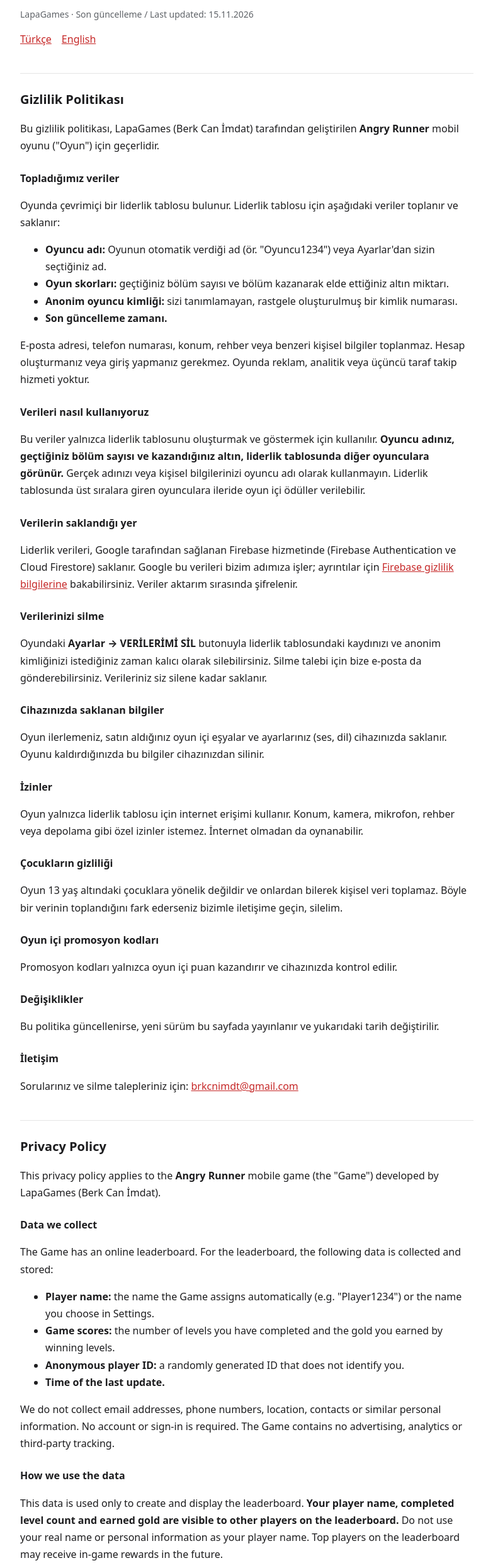
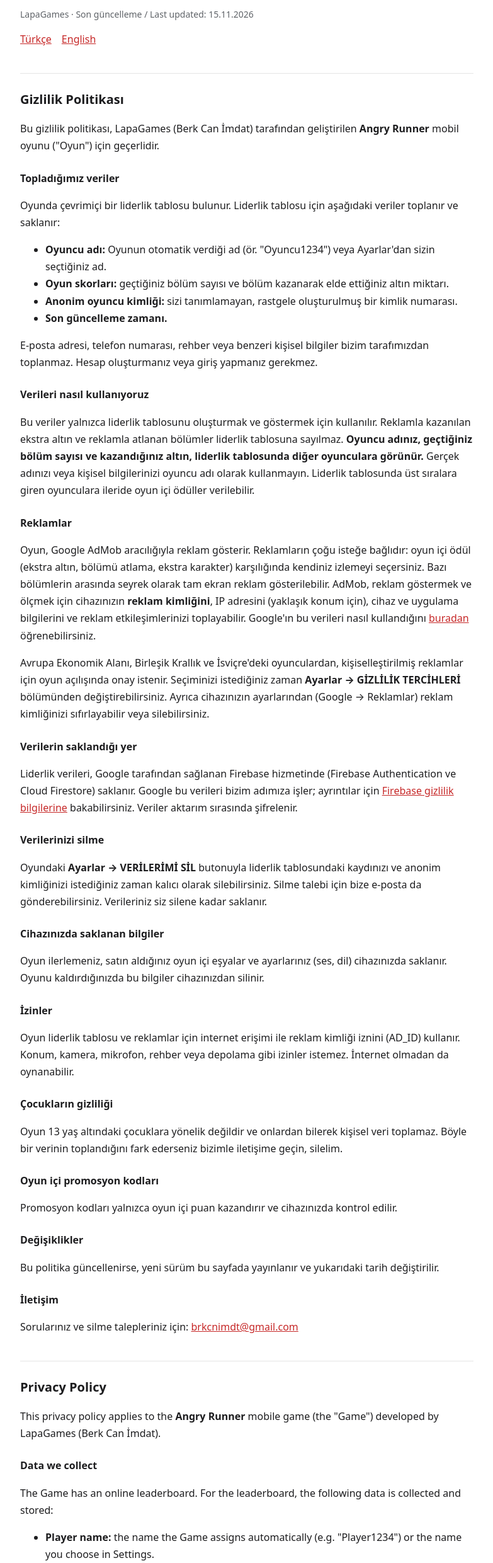
Before and after one commit to BRKCN58/angry-runner-privacy, a plain HTML site: page index.html in a window 1280 px wide. Shown: the part 79-2560 px from the top of the page at 63% size, without its empty margins (248-1031 px from the left). Drawn offline with Linux system fonts and the light colour scheme.

Commit message:
Gizlilik politikası: AdMob reklamları ve onay seçenekleri eklendi
Co-Authored-By: Claude Opus 5.5 <noreply@anthropic.com>

```diff
--- a/index.html
+++ b/index.html
@@ -36,13 +36,16 @@
       <li><strong>Anonim oyuncu kimliği:</strong> sizi tanımlamayan, rastgele oluşturulmuş bir kimlik numarası.</li>
       <li><strong>Son güncelleme zamanı.</strong></li>
     </ul>
-    <p>E-posta adresi, telefon numarası, konum, rehber veya benzeri kişisel bilgiler toplanmaz. Hesap oluşturmanız veya giriş yapmanız gerekmez. Oyunda reklam, analitik veya üçüncü taraf takip hizmeti yoktur.</p>
+    <p>E-posta adresi, telefon numarası, rehber veya benzeri kişisel bilgiler bizim tarafımızdan toplanmaz. Hesap oluşturmanız veya giriş yapmanız gerekmez.</p>
 
     <h3>Verileri nasıl kullanıyoruz</h3>
-    <p>Bu veriler yalnızca liderlik tablosunu oluşturmak ve göstermek için kullanılır. <strong>Oyuncu adınız, geçtiğiniz bölüm sayısı ve kazandığınız altın, liderlik tablosunda diğer oyunculara görünür.</strong> Gerçek adınızı veya kişisel bilgilerinizi oyuncu adı olarak kullanmayın. Liderlik tablosunda üst sıralara giren oyunculara ileride oyun içi ödüller verilebilir.</p>
+    <p>Bu veriler yalnızca liderlik tablosunu oluşturmak ve göstermek için kullanılır. Reklamla kazanılan ekstra altın ve reklamla atlanan bölümler liderlik tablosuna sayılmaz. <strong>Oyuncu adınız, geçtiğiniz bölüm sayısı ve kazandığınız altın, liderlik tablosunda diğer oyunculara görünür.</strong> Gerçek adınızı veya kişisel bilgilerinizi oyuncu adı olarak kullanmayın. Liderlik tablosunda üst sıralara giren oyunculara ileride oyun içi ödüller verilebilir.</p>
 
-    <h3>Verilerin saklandığı yer</h3>
-    <p>Liderlik verileri, Google tarafından sağlanan Firebase hizmetinde (Firebase Authentication ve Cloud Firestore) saklanır. Google bu verileri bizim adımıza işler; ayrıntılar için <a href="https://firebase.google.com/support/privacy">Firebase gizlilik bilgilerine</a> bakabilirsiniz. Veriler aktarım sırasında şifrelenir.</p>
+    <h3>Reklamlar</h3>
+    <p>Oyun, Google AdMob aracılığıyla reklam gösterir. Reklamların çoğu isteğe bağlıdır: oyun içi ödül (ekstra altın, bölümü atlama, ekstra karakter) karşılığında kendiniz izlemeyi seçersiniz. Bazı bölümlerin arasında seyrek olarak tam ekran reklam gösterilebilir. AdMob, reklam göstermek ve ölçmek için cihazınızın <strong>reklam kimliğini</strong>, IP adresini (yaklaşık konum için), cihaz ve uygulama bilgilerini ve reklam etkileşimlerinizi toplayabilir. Google'ın bu verileri nasıl kullandığını <a href="https://policies.google.com/technologies/partner-sites">buradan</a> öğrenebilirsiniz.</p>
+    <p>Avrupa Ekonomik Alanı, Birleşik Krallık ve İsviçre'deki oyunculardan, kişiselleştirilmiş reklamlar için oyun açılışında onay istenir. Seçiminizi istediğiniz zaman <strong>Ayarlar → GİZLİLİK TERCİHLERİ</strong> bölümünden değiştirebilirsiniz. Ayrıca cihazınızın ayarlarından (Google → Reklamlar) reklam kimliğinizi sıfırlayabilir veya silebilirsiniz.</p>
+
+    <h3>Verilerin saklandığı yer</h3>    <p>Liderlik verileri, Google tarafından sağlanan Firebase hizmetinde (Firebase Authentication ve Cloud Firestore) saklanır. Google bu verileri bizim adımıza işler; ayrıntılar için <a href="https://firebase.google.com/support/privacy">Firebase gizlilik bilgilerine</a> bakabilirsiniz. Veriler aktarım sırasında şifrelenir.</p>
 
     <h3>Verilerinizi silme</h3>
     <p>Oyundaki <strong>Ayarlar → VERİLERİMİ SİL</strong> butonuyla liderlik tablosundaki kaydınızı ve anonim kimliğinizi istediğiniz zaman kalıcı olarak silebilirsiniz. Silme talebi için bize e-posta da gönderebilirsiniz. Verileriniz siz silene kadar saklanır.</p>
@@ -51,7 +54,7 @@
     <p>Oyun ilerlemeniz, satın aldığınız oyun içi eşyalar ve ayarlarınız (ses, dil) cihazınızda saklanır. Oyunu kaldırdığınızda bu bilgiler cihazınızdan silinir.</p>
 
     <h3>İzinler</h3>
-    <p>Oyun yalnızca liderlik tablosu için internet erişimi kullanır. Konum, kamera, mikrofon, rehber veya depolama gibi özel izinler istemez. İnternet olmadan da oynanabilir.</p>
+    <p>Oyun liderlik tablosu ve reklamlar için internet erişimi ile reklam kimliği iznini (AD_ID) kullanır. Konum, kamera, mikrofon, rehber veya depolama gibi izinler istemez. İnternet olmadan da oynanabilir.</p>
 
     <h3>Çocukların gizliliği</h3>
     <p>Oyun 13 yaş altındaki çocuklara yönelik değildir ve onlardan bilerek kişisel veri toplamaz. Böyle bir verinin toplandığını fark ederseniz bizimle iletişime geçin, silelim.</p>
@@ -78,13 +81,16 @@
       <li><strong>Anonymous player ID:</strong> a randomly generated ID that does not identify you.</li>
       <li><strong>Time of the last update.</strong></li>
     </ul>
-    <p>We do not collect email addresses, phone numbers, location, contacts or similar personal information. No account or sign-in is required. The Game contains no advertising, analytics or third-party tracking.</p>
+    <p>We do not collect email addresses, phone numbers, contacts or similar personal information ourselves. No account or sign-in is required.</p>
 
     <h3>How we use the data</h3>
-    <p>This data is used only to create and display the leaderboard. <strong>Your player name, completed level count and earned gold are visible to other players on the leaderboard.</strong> Do not use your real name or personal information as your player name. Top players on the leaderboard may receive in-game rewards in the future.</p>
+    <p>This data is used only to create and display the leaderboard. Extra gold earned from ads and levels skipped with ads do not count on the leaderboard. <strong>Your player name, completed level count and earned gold are visible to other players on the leaderboard.</strong> Do not use your real name or personal information as your player name. Top players on the leaderboard may receive in-game rewards in the future.</p>
 
-    <h3>Where the data is stored</h3>
-    <p>Leaderboard data is stored with Firebase (Firebase Authentication and Cloud Firestore), a service provided by Google, which processes the data on our behalf. See <a href="https://firebase.google.com/support/privacy">Firebase privacy information</a> for details. Data is encrypted in transit.</p>
+    <h3>Advertising</h3>
+    <p>The Game shows ads through Google AdMob. Most ads are optional: you choose to watch them in exchange for an in-game reward (extra gold, skipping a level, extra runners). Full-screen ads may occasionally be shown between some levels. To serve and measure ads, AdMob may collect your device's <strong>advertising ID</strong>, IP address (for approximate location), device and app information, and your interactions with ads. Learn how Google uses this data <a href="https://policies.google.com/technologies/partner-sites">here</a>.</p>
+    <p>Players in the European Economic Area, the United Kingdom and Switzerland are asked for consent to personalized ads when the Game starts. You can change your choice at any time in <strong>Settings → PRIVACY OPTIONS</strong>. You can also reset or delete your advertising ID in your device settings (Google → Ads).</p>
+
+    <h3>Where the data is stored</h3>    <p>Leaderboard data is stored with Firebase (Firebase Authentication and Cloud Firestore), a service provided by Google, which processes the data on our behalf. See <a href="https://firebase.google.com/support/privacy">Firebase privacy information</a> for details. Data is encrypted in transit.</p>
 
     <h3>Deleting your data</h3>
     <p>You can permanently delete your leaderboard entry and anonymous ID at any time with the <strong>Settings → DELETE MY DATA</strong> button in the Game. You can also request deletion by email. Your data is kept until you delete it.</p>
@@ -93,7 +99,7 @@
     <p>Your game progress, purchased in-game items and settings (sound, language) are stored on your device. Uninstalling the Game deletes this information from your device.</p>
 
     <h3>Permissions</h3>
-    <p>The Game uses internet access only for the leaderboard. It does not request special permissions such as location, camera, microphone, contacts or storage. The Game can be played offline.</p>
+    <p>The Game uses internet access and the advertising ID permission (AD_ID) for the leaderboard and ads. It does not request permissions such as location, camera, microphone, contacts or storage. The Game can be played offline.</p>
 
     <h3>Children's privacy</h3>
     <p>The Game is not directed at children under 13 and does not knowingly collect personal data from them. If you believe such data has been collected, contact us and we will delete it.</p>
```
